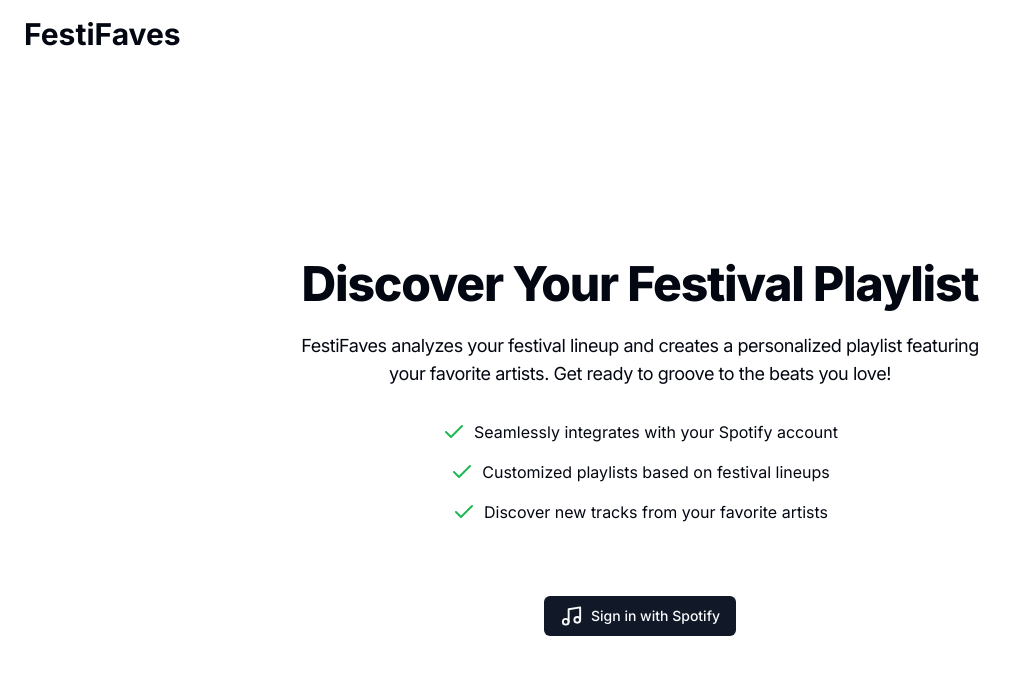
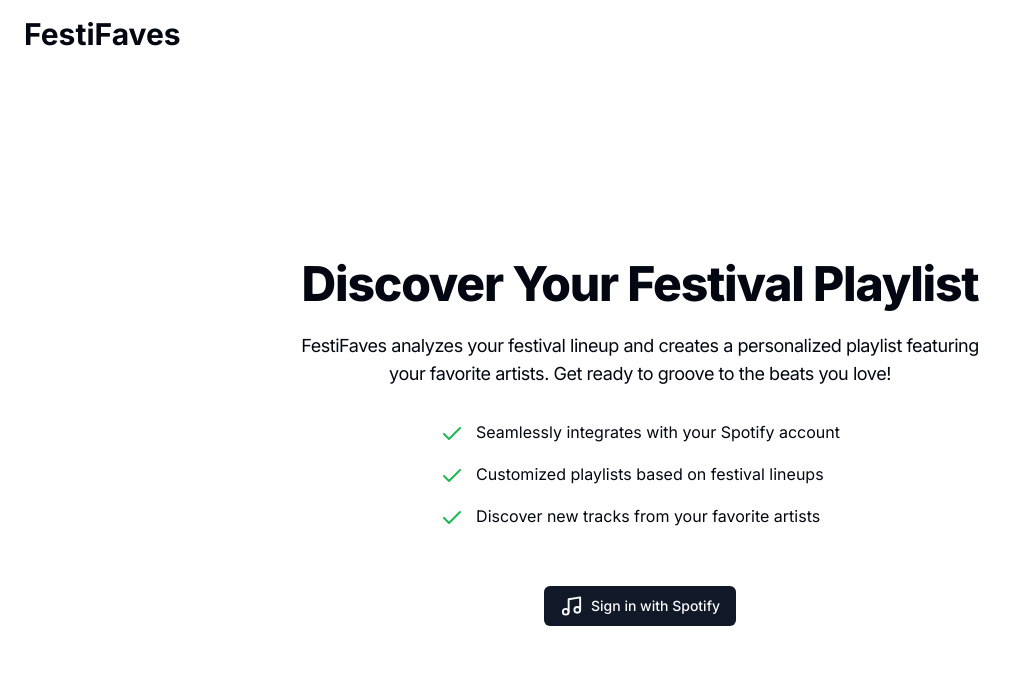
Before and after one commit to jasontech1998/festifaves, a Next.js app: page / in a window 1280 px wide. Shown: the top 674 px of the page, without its empty margins (0-1016 px from the left). Built offline with nearby package versions, Linux system fonts and the light colour scheme; no server answers.

Commit message:
some stylign updates

```diff
--- a/app/artists/page.tsx
+++ b/app/artists/page.tsx
@@ -4,7 +4,15 @@
 import { ArtistResult, GetArtists } from "@/lib/actions";
 import Image from "next/image";
 import GenerateSongsButton from "@/components/GenerateSongsButton";
-import { Card, CardHeader, CardTitle, CardDescription, CardContent, CardFooter } from "@/components/ui/card";
+import {
+  Card,
+  CardHeader,
+  CardTitle,
+  CardDescription,
+  CardContent,
+  CardFooter,
+} from "@/components/ui/card";
+import { ScrollArea } from "@/components/ui/scroll-area";
 
 export default function ArtistsPage() {
   const [artists, setArtists] = useState<ArtistResult[]>([]);
@@ -52,24 +60,19 @@
 
   return (
     <div className="container mx-auto px-4 py-12">
-      <h1 className="text-2xl font-semibold tracking-tight mb-6">Artists Found</h1>
+      <h1 className="text-2xl font-semibold tracking-tight mb-6">
+        Artists Found
+      </h1>
       <div className="grid grid-cols-1 md:grid-cols-2 gap-8">
         <div>
-          {imageUrl && (
-            <div className="mb-6 relative w-full h-64">
-              <Image
-                src={imageUrl}
-                alt="Festival lineup"
-                layout="fill"
-                objectFit="contain"
-                className="rounded-lg"
-              />
-            </div>
-          )}
           {!isLoading && !error && artists.length > 0 ? (
+            <ScrollArea className="h-dvh w-full rounded-md border p-4">
               <ul className="space-y-4">
                 {artists.map((artist, index) => (
-                <li key={artist.id + index} className="flex items-center p-2 bg-accent rounded-lg">
+                  <li
+                    key={artist.id + index}
+                    className="flex items-center p-2 bg-accent rounded-lg"
+                  >
                     <div className="w-12 h-12 relative mr-3 flex-shrink-0">
                       <Image
                         src={artist.imageUrl}
@@ -82,24 +85,45 @@
                     <div>
                       <h2 className="font-semibold">{artist.name}</h2>
                       <p className="text-sm text-gray-600">
-                      {artist.genres && artist.genres.length > 0 ? artist.genres[0] : "No genre"}
+                        {artist.genres && artist.genres.length > 0
+                          ? artist.genres[0]
+                          : "No genre"}
                       </p>
                     </div>
                   </li>
                 ))}
               </ul>
+            </ScrollArea>
           ) : (
-            <p className="text-gray-600">No artists found. Please upload a festival lineup image.</p>
+            <p className="text-gray-600">
+              No artists found. Please upload a festival lineup image.
+            </p>
           )}
         </div>
-        <div>
+        <div className="space-y-6">
+          {imageUrl && (
+            <div className="relative w-full h-64 md:h-80 lg:h-96">
+              <Image
+                src={imageUrl}
+                alt="Festival lineup"
+                layout="fill"
+                objectFit="contain"
+                className="rounded-lg"
+              />
+            </div>
+          )}
           <Card>
             <CardHeader>
               <CardTitle>Generate Festival Playlist</CardTitle>
-              <CardDescription>Create a playlist based on your favorite festival artists</CardDescription>
+              <CardDescription>
+                Create a playlist based on your favorite festival artists
+              </CardDescription>
             </CardHeader>
             <CardContent>
-              <p>Ready to bring your festival experience to life? Generate a playlist featuring tracks from these amazing artists!</p>
+              <p>
+                Ready to bring your festival experience to life? Generate a
+                playlist featuring tracks from these amazing artists!
+              </p>
             </CardContent>
             <CardFooter>
               <GenerateSongsButton artists={artists} />
--- a/app/playlist/page.tsx
+++ b/app/playlist/page.tsx
@@ -12,6 +12,7 @@
   CardFooter,
 } from "@/components/ui/card";
 import { Button } from "@/components/ui/button";
+import { ScrollArea } from "@/components/ui/scroll-area";
 
 const PlaylistPage: React.FC = () => {
   const [playlist, setPlaylist] = useState<SavedTrack[]>([]);
@@ -77,6 +78,7 @@
       <div className="grid grid-cols-1 md:grid-cols-2 gap-8">
         <div>
           {playlist.length > 0 ? (
+            <ScrollArea className="h-dvh w-full rounded-md border p-4">
               <ul className="space-y-4">
                 {playlist.map((track, index) => (
                   <li
@@ -86,11 +88,14 @@
                     <Music className="w-5 h-5 mr-3 text-gray-500 flex-shrink-0" />
                     <div>
                       <h2 className="font-semibold">{track.name}</h2>
-                    <p className="text-sm text-gray-600">{track.artistName}</p>
+                      <p className="text-sm text-gray-600">
+                        {track.artistName}
+                      </p>
                     </div>
                   </li>
                 ))}
               </ul>
+            </ScrollArea>
           ) : (
             <p className="text-gray-600">
               No tracks found in your playlist. Try generating a new playlist!
--- a/components/AnimatedFeatureList.tsx
+++ b/components/AnimatedFeatureList.tsx
@@ -34,7 +34,7 @@
 const AnimatedFeatureList: React.FC = () => {
   return (
     <motion.ul
-      className="text-left list-none space-y-4 mb-8"
+      className="text-left list-none space-y-4 mb-8 max-w-md mx-auto"
       variants={containerVariants}
       initial="hidden"
       animate="visible"
@@ -42,10 +42,10 @@
       {features.map((feature, index) => (
         <motion.li
           key={index}
-          className="flex items-center justify-center"
+          className="flex items-start"
           variants={itemVariants}
         >
-          <Check className="h-6 w-6 mr-2 text-[#1DB954]" />
+          <Check className="h-6 w-6 mr-3 mt-0.5 flex-shrink-0 text-[#1DB954]" />
           {feature}
         </motion.li>
       ))}
--- a/components/Login.tsx
+++ b/components/Login.tsx
@@ -6,7 +6,7 @@
 
 export default function Login() {
   return (
-    <div className="m-4 flex flex-col items-center">
+    <div className="flex flex-col items-center">
       <Button
         className="w-48 flex items-center justify-center"
         onClick={() => signIn("spotify", { callbackUrl: "/home" })}
```
Lines whose indentation alone changed are shown as unchanged.
